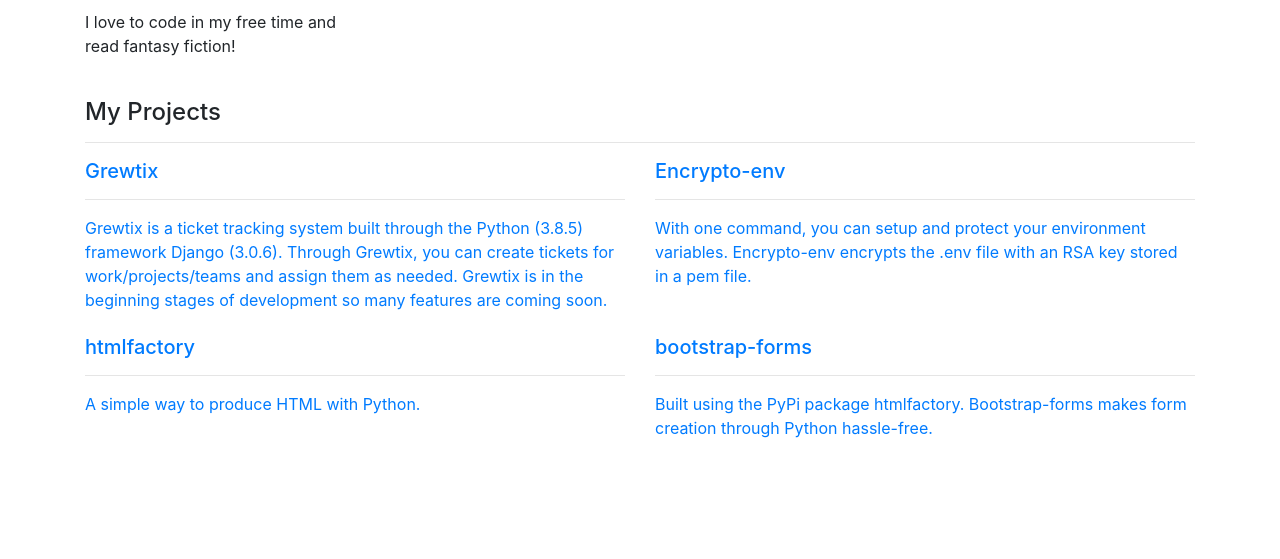
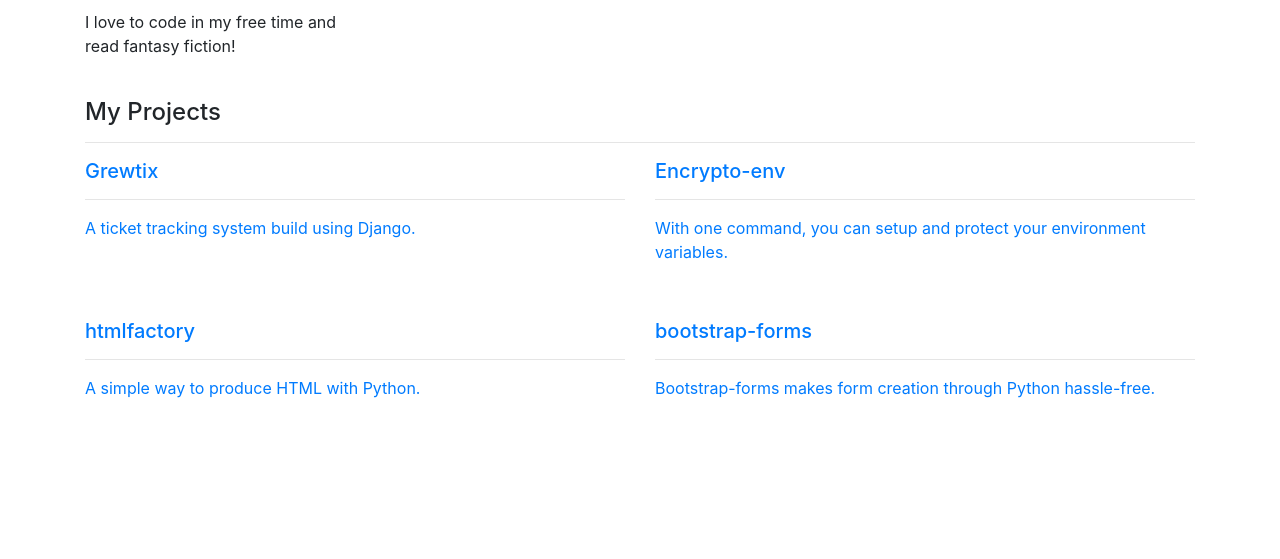
Before and after one commit to jgrugru/django_personal_website, a Django app: page /base/ in a window 1280 px wide. Shown: the part 525-1084 px from the top of the page. After the commit the page ends 923 px from the top, so only its background shows below. Run offline with Django 3.2, Linux system fonts and the light colour scheme; some libraries are stand-ins or nearby versions.

Commit message:
changed project descriptions

```diff
--- a/personal_website/base/templates/base/home.html
+++ b/personal_website/base/templates/base/home.html
@@ -43,26 +43,26 @@
 				<div class="row">
 					<div class="col-md-6">
 						<a href='https://github.com/jgrugru/grewtix_project' target="_blank">
-							<div class="my-card hover-effect" style="height: 11rem;">
+							<div class="my-card hover-effect" style="height: 10rem;">
 								<h5>Grewtix</h5>
 								<hr class="top-line">
-								<p>Grewtix is a ticket tracking system built through the Python (3.8.5) framework Django (3.0.6). Through Grewtix, you can create tickets for work/projects/teams and assign them as needed. Grewtix is in the beginning stages of development so many features are coming soon.</p>
+								<p>A ticket tracking system build using Django.</p>
 							</div>
 						</a>
 					</div>
 					<div class="col-md-6">
 						<a href='https://github.com/jgrugru/encrypto-env' target="_blank">
-						<div class="my-card hover-effect" style="height: 11rem;">
+						<div class="my-card hover-effect" style="height: 10rem;">
 							<h5>Encrypto-env</h5>
 							<hr class="top-line">
-							<p>With one command, you can setup and protect your environment variables. Encrypto-env encrypts the .env file with an RSA key stored in a pem file.</p>
+							<p>With one command, you can setup and protect your environment variables.</p>
 						</div>
 					</div>
 				</div>
 				<div class="row">
 					<div class="col-md-6">
 						<a href='https://github.com/jgrugru/htmlfactory' target="_blank">
-						<div class="my-card hover-effect" style="height: 11rem;">
+						<div class="my-card hover-effect" style="height: 10rem;">
 							<h5>htmlfactory</h5>
 							<hr class="top-line">
 							<p>A simple way to produce HTML with Python.</p>
@@ -70,10 +70,10 @@
 					</div>
 					<div class="col-md-6">
 						<a href='https://github.com/jgrugru/bootstrap-forms' target="_blank">
-						<div class="my-card hover-effect" style="height: 11rem;">
+						<div class="my-card hover-effect" style="height: 10rem;">
 							<h5>bootstrap-forms</h5>
 							<hr class="top-line">
-							<p>Built using the PyPi package htmlfactory. Bootstrap-forms makes form creation through Python hassle-free.</p>
+							<p>Bootstrap-forms makes form creation through Python hassle-free.</p>
 						</div>
 					</div>
 				</div>
```
